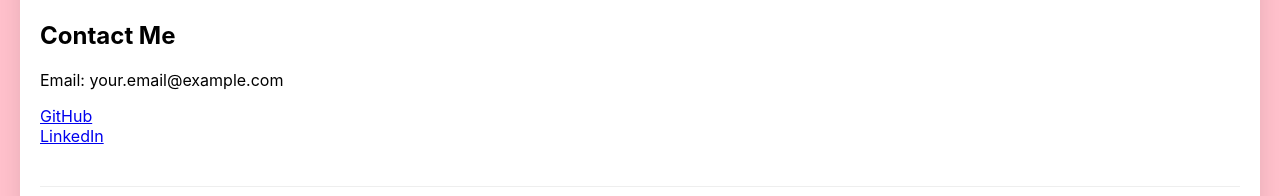
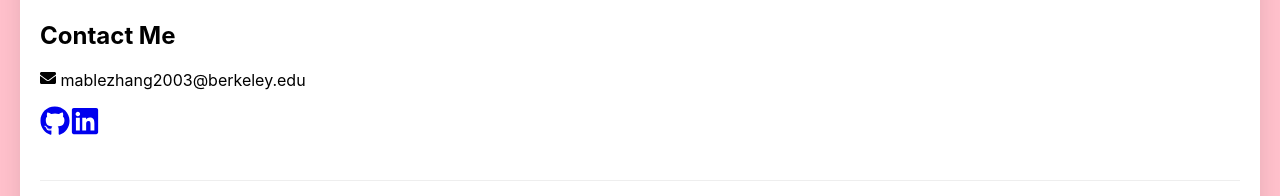
Before and after one commit to mablezhang2003/mablezhang2003.github.io, a React (Create React App) app: page / in a window 1280 px wide. Shown: the part 1699-1895 px from the top of the page. Built offline with nearby package versions, Linux system fonts and the light colour scheme; the HTML template or start-up script is replaced by a standard one.

Commit message:
Update Contact.js

```diff
--- a/src/components/Contact.js
+++ b/src/components/Contact.js
@@ -1,17 +1,20 @@
 import React from 'react';
+import { FaGithub, FaLinkedin, FaEnvelope } from 'react-icons/fa';
 
 function Contact() {
     return (
         <section id="contact">
             <h2>Contact Me</h2>
-            <p>Email: your.email@example.com</p>
+            <p>
+                <FaEnvelope /> mablezhang2003@berkeley.edu
+            </p>
             <div className="social-links">
-                <div className="social-link">
-                    <a href="https://github.com/mablezhang2003">GitHub</a>
-                </div>
-                <div className="social-link">
-                    <a href="https://www.linkedin.com/in/mablezhang/">LinkedIn</a>
-                </div>
+                <a href="https://github.com/mablezhang2003" className="social-link" target="_blank" rel="noopener noreferrer">
+                    <FaGithub size={30} />
+                </a>
+                <a href="https://www.linkedin.com/in/mablezhang/" className="social-link" target="_blank" rel="noopener noreferrer">
+                    <FaLinkedin size={30} />
+                </a>
             </div>
         </section>
     );
```
